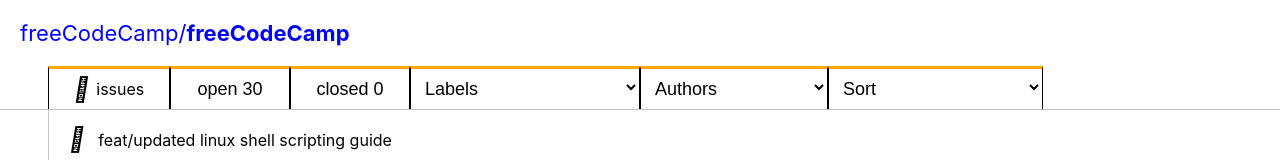
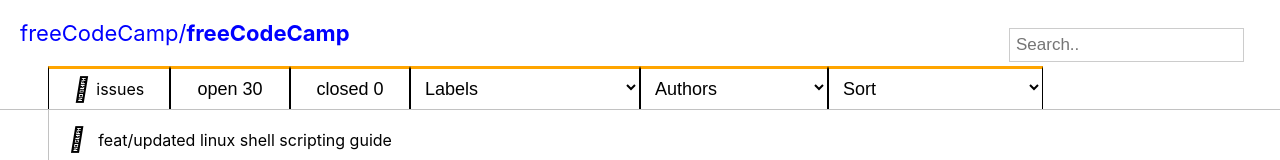
Before and after one commit to thousif5/Github-Issues, a React (Create React App) app: page / in a window 1280 px wide. Shown: the top 160 px of the page. Built offline with nearby package versions, Linux system fonts and the light colour scheme; the HTML template or start-up script is replaced by a standard one.

Commit message:
added search bar

```diff
--- a/src/App.css
+++ b/src/App.css
@@ -117,3 +117,13 @@
   font-size: 18px;
   cursor: pointer;
 }
+
+.title input[type=text] {
+  float: right;
+  padding: 6px;
+  margin-top: 8px;
+  margin-right: 16px;
+  border: none;
+  font-size: 17px;
+  border: 1px solid #ccc;
+}
--- a/src/App.js
+++ b/src/App.js
@@ -88,6 +88,13 @@
     })
   }
 
+  searchHandler = e => {
+    // console.log(e.target.value);
+    this.setState({
+      data: issues.filter(issue => issue.title === e.target.value),
+    })
+  }
+
   render() {
     return (
       <div className="App">
@@ -101,6 +108,7 @@
           authors={authorList}
           authorsHandler = {this.authorDropDown}
           dataToSort = {this.sortHandler}
+          searchData = {this.searchHandler}
         />
         <div className="issues-data">
           {this.state.data.map(item => (
--- a/src/components/HeaderContainer.js
+++ b/src/components/HeaderContainer.js
@@ -26,6 +26,10 @@
     this.props.dataToSort(e);
   }
 
+  searchInput = e => {
+    this.props.searchData(e);
+  }
+
   render() {
     return (
       <div>
@@ -33,6 +37,7 @@
           <a href="https://github.com/freeCodeCamp/freeCodeCamp">
             freeCodeCamp/<strong>freeCodeCamp</strong>
           </a>
+          <input onChange = {this.searchInput} type="text" placeholder="Search.."></input>
         </div>
         <div className="issues-border">
           <div onClick={this.allIssues} className="issues-tab">
```
